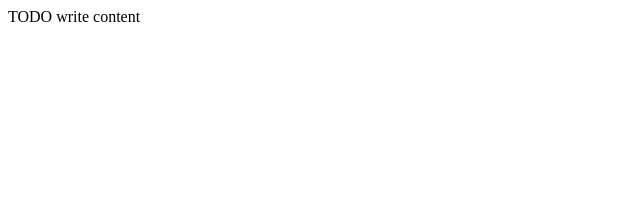
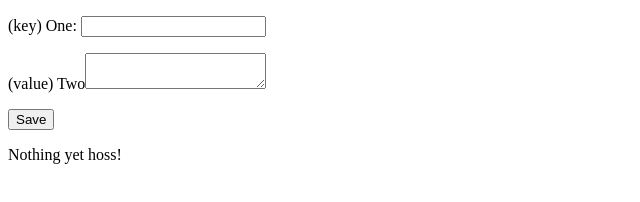
Before and after one commit to lVl4l2LoN/WebStorageAPI, a plain HTML site: page public_html/index.html in a window 1280 px wide. Shown: the whole page, without its empty margins (0-640 px from the left). Drawn offline with Linux system fonts and the light colour scheme.

Commit message:
Part 1
Created CSS and JS folders. Wrote some code on the html file to create an area to write a variable name, write the variable's value, and a button to save the inputs

```diff
--- a/public_html/index.html
+++ b/public_html/index.html
@@ -1,16 +1,28 @@
 <!DOCTYPE html>
 <!--
-To change this license header, choose License Headers in Project Properties.
-To change this template file, choose Tools | Templates
-and open the template in the editor.
+This will allow webpage to store data.
 -->
 <html>
     <head>
-        <title>TODO supply a title</title>
+        <title>Web Storage API</title>
         <meta charset="UTF-8">
         <meta name="viewport" content="width=device-width, initial-scale=1.0">
+
+        <link rel ="stylesheet" href="CSS/webStorageAPI.css">
+        <script src = "javaScript/webStorageAPI.js"></script>
     </head>
     <body>
-        <div>TODO write content</div>
+
+        <section id="leftbox">
+        <form>
+        <p>(key) One: <input type ="text" id="one"></p>
+        <p>(value) Two<textarea id="two"></textarea></p>
+        <p><input type="button" id="button" value ="Save"></p>
+        </form>
+
+        </section>
+        <section id = "rightbox">
+        Nothing yet hoss!
+        </section>
     </body>
 </html>
--- /dev/null
+++ b/public_html/javaScript/webStorageAPI.js
@@ -0,0 +1,5 @@
+/*
+ * To change this license header, choose License Headers in Project Properties.
+ * To change this template file, choose Tools | Templates
+ * and open the template in the editor.
+ */
```
Also changed, not shown: public_html/CSS/webStorageAPI.css (added, +9 -0 lines).
